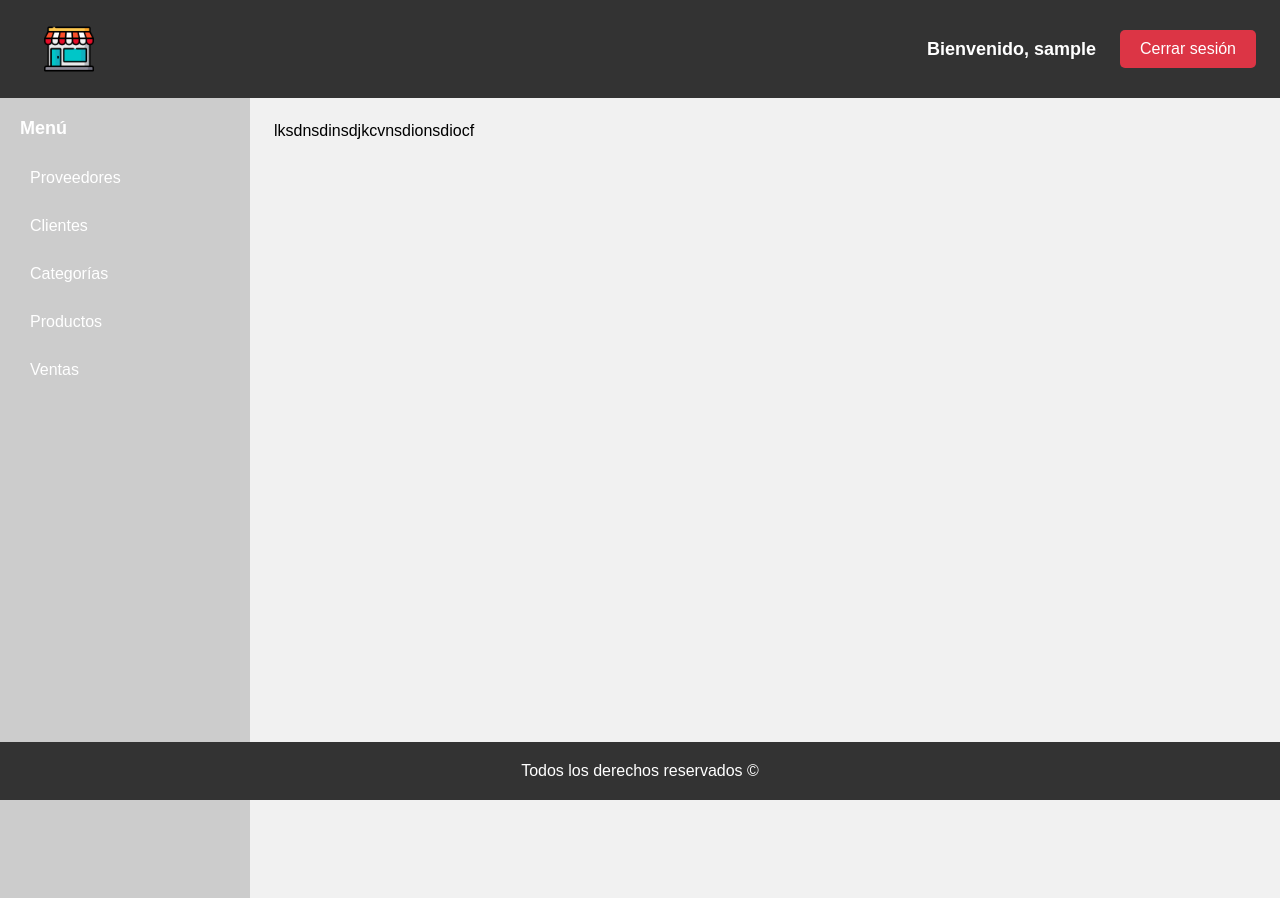
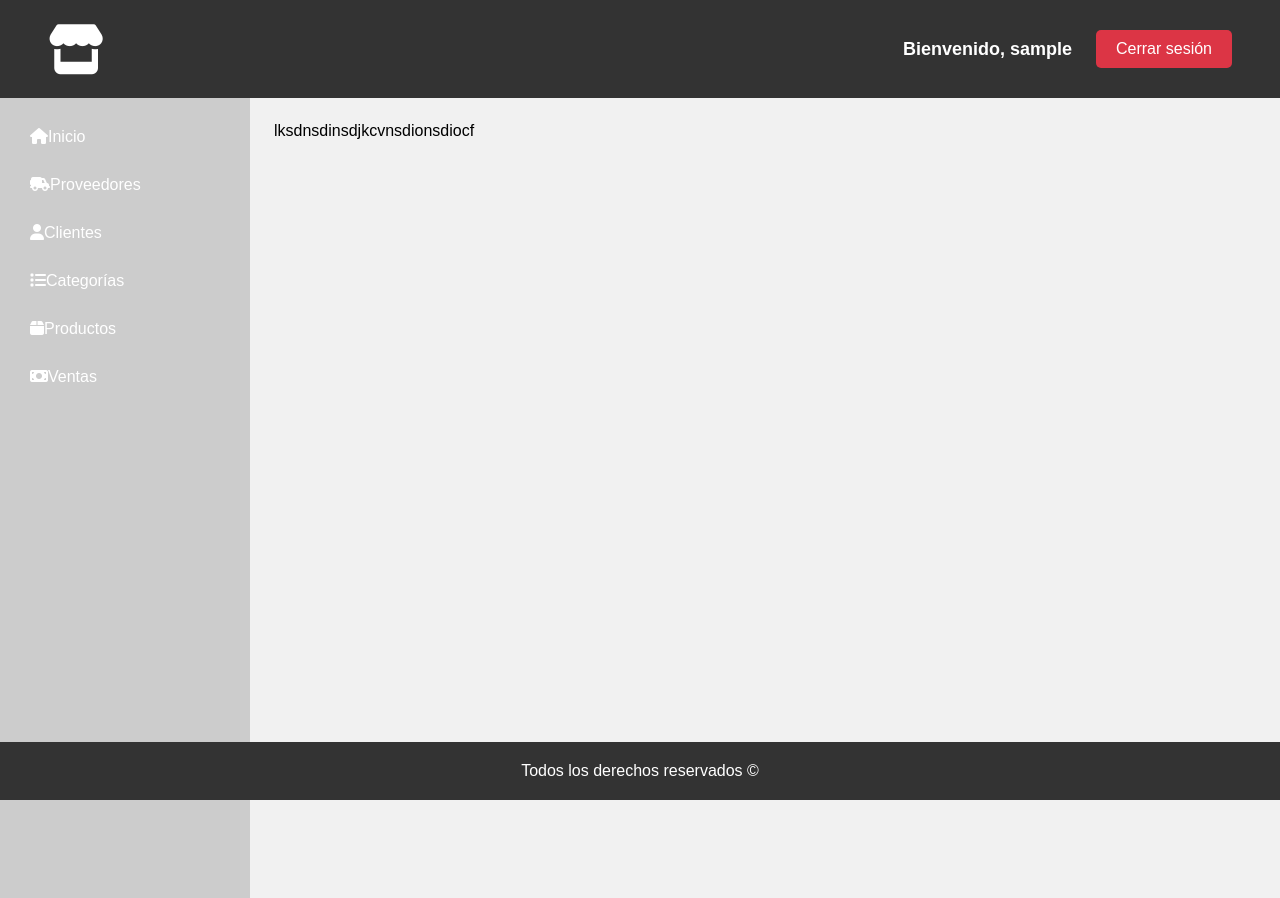
Before and after one commit to nocodecampo/tienda, a PHP site: page /admin in a window 1280 px wide. Run offline with PHP 8.4, Linux system fonts and the light colour scheme; the visitor is signed in with stand-in values (Sample User, id 1).

Commit message:
menu aside

```diff
--- a/partials/aside.php
+++ b/partials/aside.php
@@ -1,12 +1,12 @@
 <aside class="admin-menu">
-            <h2>Menú</h2>
-            <nav>
-                <ul>
-                    <li><a href="#">Proveedores</a></li>
-                    <li><a href="#">Clientes</a></li>
-                    <li><a href="#">Categorías</a></li>
-                    <li><a href="#">Productos</a></li>
-                    <li><a href="#">Ventas</a></li>
-                </ul>
-            </nav>
-        </aside>
+    <nav>
+        <ul>
+            <li><a href="admin"><i class="fa-solid fa-house"></i>Inicio</a></li>
+            <li><a href="#"><i class="fa-solid fa-truck-field"></i>Proveedores</a></li>
+            <li><a href="#"><i class="fa-solid fa-user"></i>Clientes</a></li>
+            <li><a href="#"><i class="fa-solid fa-list"></i>Categorías</a></li>
+            <li><a href="#"><i class="fa-solid fa-box"></i>Productos</a></li>
+            <li><a href="#"><i class="fa-solid fa-money-bill"></i>Ventas</a></li>
+        </ul>
+    </nav>
+</aside>
--- a/partials/header.php
+++ b/partials/header.php
@@ -1,7 +1,8 @@
 <header class="header-admin">
-        <img src="img/logo.png" alt="LOGO" class="logo">
-        <div>
-            <p class="welcome">Bienvenido, <?php echo $user['username']; ?></p>
-            <a href="logout.php" class="logout-button">Cerrar sesión</a>
-        </div>
-    </header>
+    <i class="fa-solid fa-store"></i>
+    <!--<img src="img/logo.png" alt="LOGO" class="logo">-->
+    <div>
+        <p class="welcome">Bienvenido, <?php echo $user['username']; ?></p>
+        <a href="logout.php" class="logout-button">Cerrar sesión</a>
+    </div>
+</header>
--- a/style.css
+++ b/style.css
@@ -85,7 +85,46 @@ span.error{
     border-radius: 5px;
 }
 
-section.admin-panel{
+
+/* ADMIN PAGE*/
+
+header.header-admin{
+    background-color: #333;
+    color: #fff;
+    padding: 24px 48px;
+    display: flex;
+    justify-content: space-between;
+}
+ header.header-admin i{
+    font-size: 50px;
+ }
+
+ header.header-admin div{
+    display: flex;
+    align-items: center;
+    gap: 24px;
+ }
+
+ .logout-button{
+    background-color: #dc3545;
+    color: #fff;
+    padding: 10px 20px;
+    border: none;
+    border-radius: 5px;
+    cursor: pointer;
+    transition: background-color 0.3s;
+ }
+
+ .logout-button:hover{
+    background-color: #c82333;
+ }
+
+ header.header-admin p.welcome{
+    font-size: 18px;
+    font-weight: bold;
+ }
+
+ section.admin-panel{
     display: flex;
     justify-content: space-between;
     background-color: #f1f1f1;
@@ -98,11 +137,6 @@ section.admin-panel aside.admin-menu{
     padding: 20px;
     background-color:#ccc;
     color: #fff;
-}
-
-section.admin-panel aside.admin-menu h2{
-    font-size: 18px;
-    margin-bottom: 20px;
 }
 
 section.admin-panel aside.admin-menu ul{
@@ -131,7 +165,10 @@ section.admin-panel main.admin-content{
     padding: 24px;
 }
 
-footer{
+
+ /*FOOTER*/
+
+ footer{
     background-color: #333;
     color: #fff;
     text-align: center;
@@ -141,46 +178,6 @@ footer{
     width: 100%;
 }
 
-
-/* ADMIN PAGE*/
-
-header.header-admin{
-    background-color: #333;
-    color: #fff;
-    padding: 24px;
-    display: flex;
-    justify-content: space-between;
-}
- header.header-admin img.logo{
-    width: 50px;
-    margin: 0 20px;
- }
-
- header.header-admin div{
-    display: flex;
-    align-items: center;
-    gap: 24px;
- }
-
- .logout-button{
-    background-color: #dc3545;
-    color: #fff;
-    padding: 10px 20px;
-    border: none;
-    border-radius: 5px;
-    cursor: pointer;
-    transition: background-color 0.3s;
- }
-
- .logout-button:hover{
-    background-color: #c82333;
- }
-
- header.header-admin p.welcome{
-    font-size: 18px;
-    font-weight: bold;
- }
-
  /* MOBILE */
 
  div.form-container{
```
